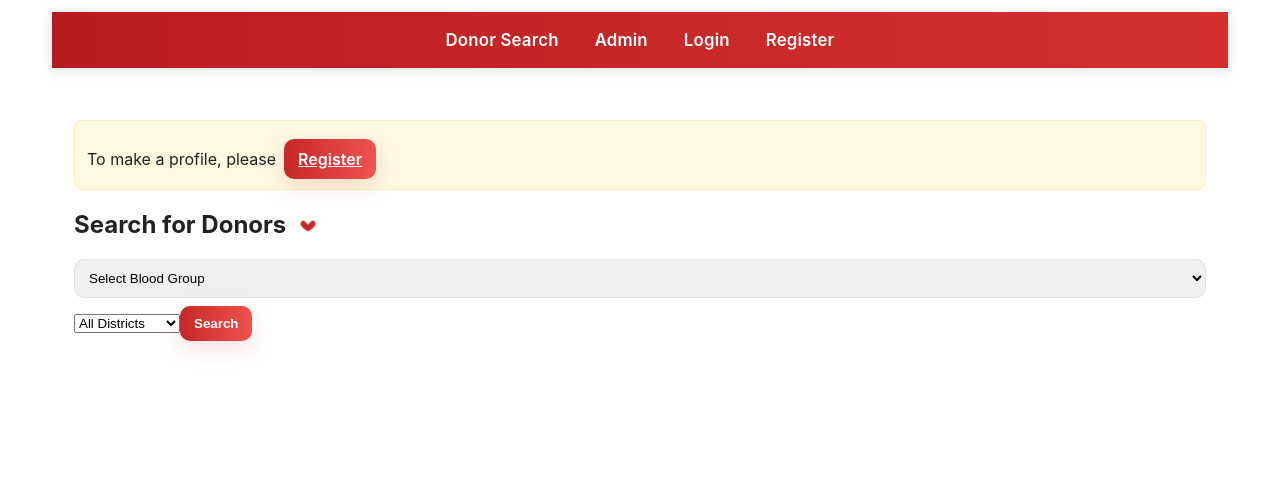
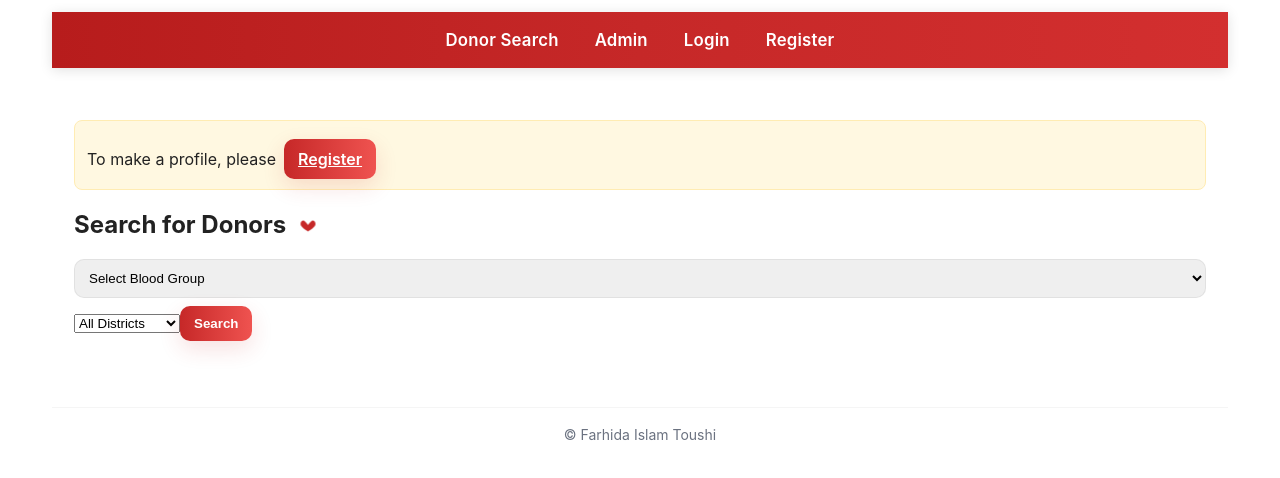
Before and after one commit to farhida/blood-donation-system, a React (Create React App) app in the folder frontend/: page / in a window 1280 px wide. Shown: the top 478 px of the page. Built offline with nearby package versions, Linux system fonts and the light colour scheme.

Commit message:
copy right

```diff
--- a/frontend/src/app/App.js
+++ b/frontend/src/app/App.js
@@ -60,6 +60,9 @@ function App() {
         <Route path="/admin/users" element={isAdmin ? <AdminUsers /> : <Navigate to="/admin-login" />} />
         <Route path="/admin/inventory" element={isAdmin ? <AdminInventory /> : <Navigate to="/admin-login" />} />
       </Routes>
+      <footer className="site-footer">
+        <div className="container muted">© Farhida Islam Toushi</div>
+      </footer>
     </div>
   );
 }
--- a/frontend/src/styles/base.css
+++ b/frontend/src/styles/base.css
@@ -44,3 +44,7 @@ a{color:var(--primary)}
 
 /* small responsive helpers */
 @media (max-width:600px){.App{padding:10px}.page{padding:12px}.admin-grid{grid-template-columns:1fr}}
+
+/* Site footer */
+.site-footer{margin-top:28px;padding:18px 12px;border-top:1px solid rgba(0,0,0,0.04);text-align:center;font-size:14px;color:var(--muted);background:transparent}
+.site-footer .container{max-width:1100px;margin:0 auto}
```
